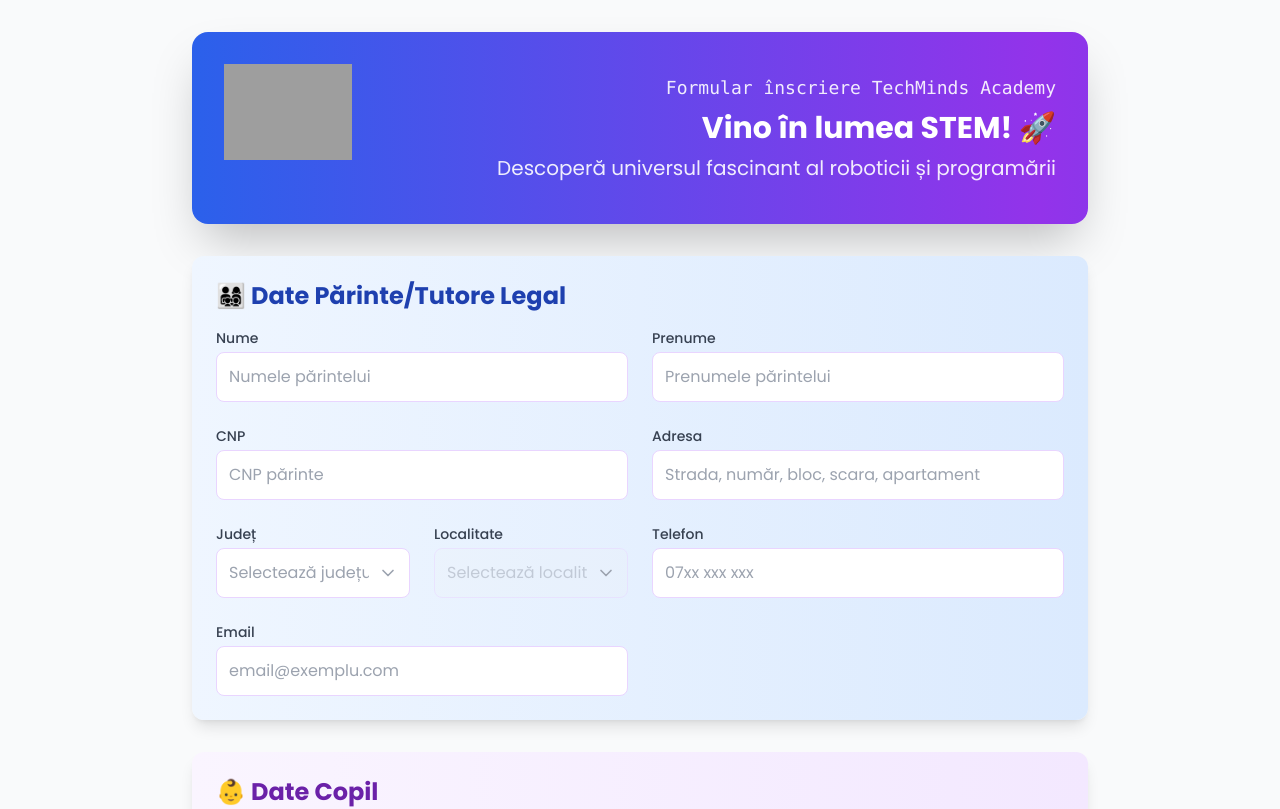
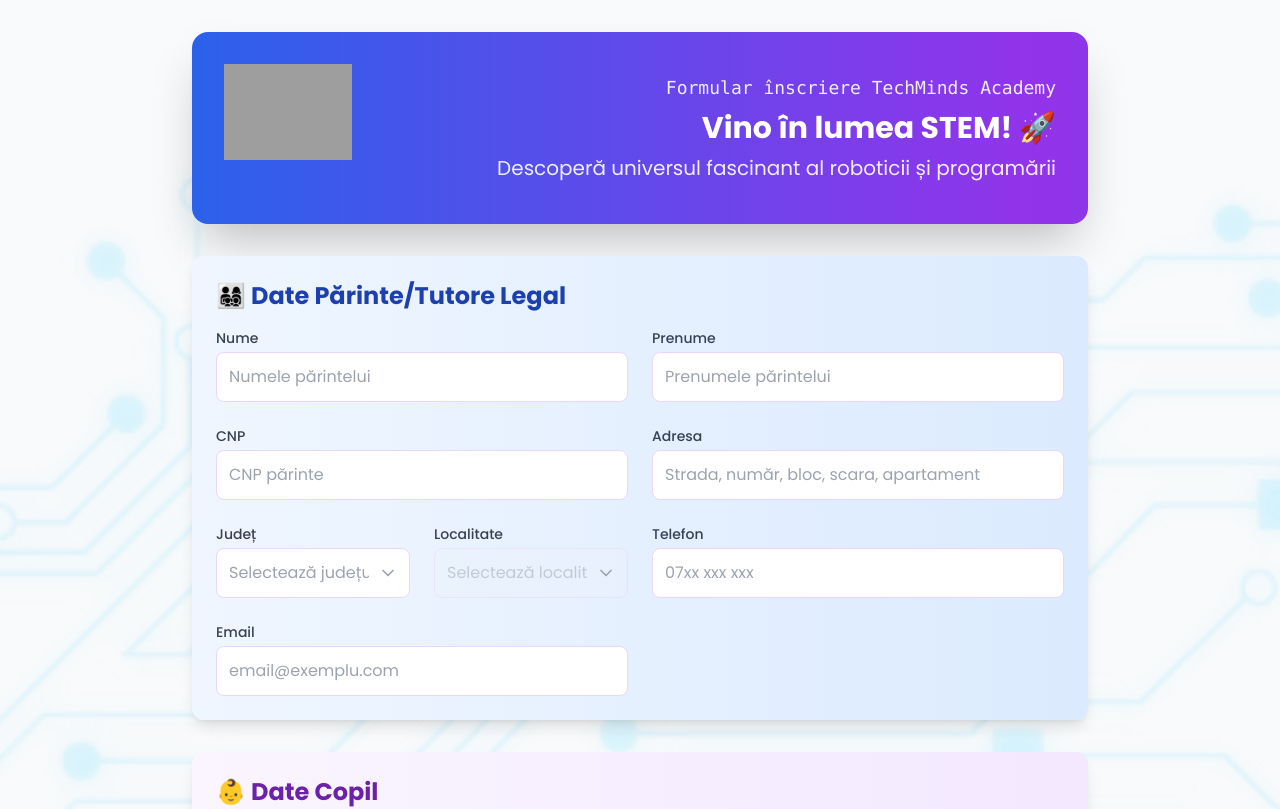
Before and after one commit to gigibardan/form-tma, a Next.js app: page / in a window 1280 px wide. Shown: the top 809 px of the page. Built offline with nearby package versions, Linux system fonts and the light colour scheme; grey boxes are pictures that could not be loaded.

Commit message:
BG Image

```diff
--- a/app/layout.tsx
+++ b/app/layout.tsx
@@ -24,7 +24,15 @@
 }) {
   return (
     <html lang="ro">
-      <body className={`${poppins.variable} font-sans min-h-screen bg-gray-50`}>
+      <body
+        style={{
+          backgroundImage: "url('/images/background.png')",
+          backgroundSize: "cover",
+          backgroundPosition: "center",
+          backgroundRepeat: "no-repeat",
+        }}
+        className={`${poppins.variable} font-sans min-h-screen bg-gray-50`}
+      >
         <main className="container mx-auto px-4 py-8">
           {children}
         </main>
```
Also changed, not shown: app/globals.css (line endings or trailing spaces), public/images/background.png (added).
